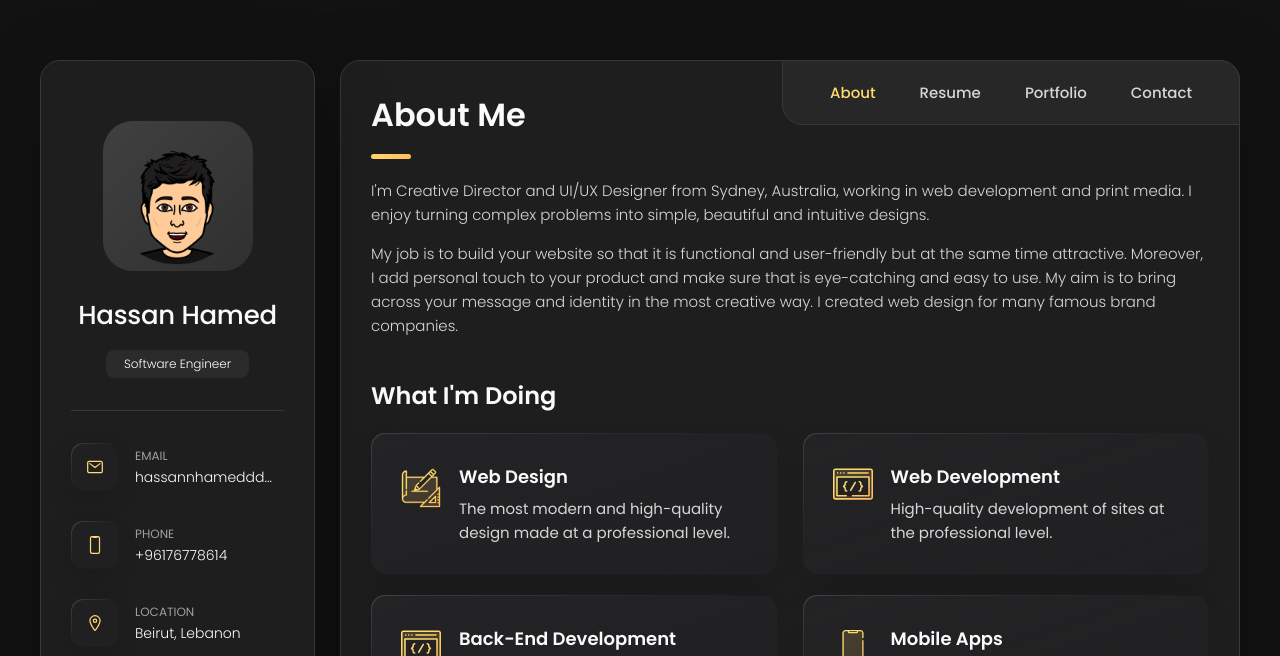
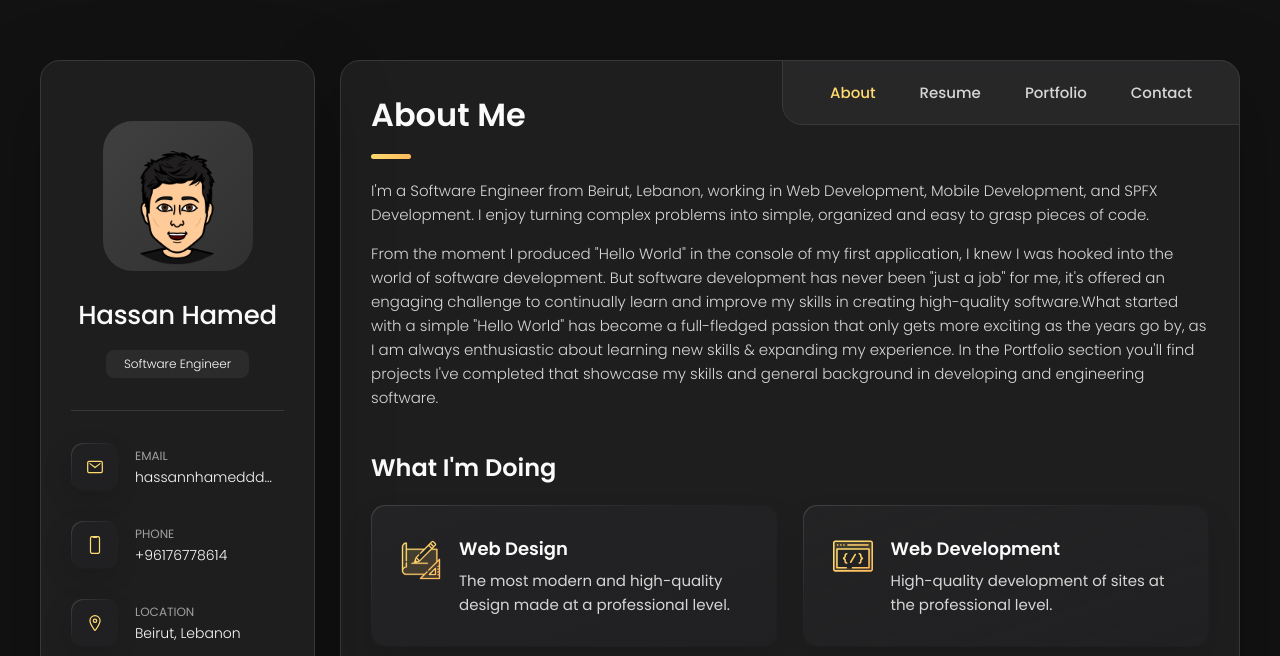
Before and after one commit to codeblog111/hmd, a plain HTML site: page index.html in a window 1280 px wide. Shown: the top 656 px of the page. Drawn offline with nearby package versions, Linux system fonts and the light colour scheme.

Commit message:
updated about me section text

```diff
--- a/index.html
+++ b/index.html
@@ -211,17 +211,20 @@
 
         <section class="about-text">
           <p>
-            I'm Creative Director and UI/UX Designer from Sydney, Australia, working in web development and print media.
-            I enjoy
-            turning complex problems into simple, beautiful and intuitive designs.
+            I'm a Software Engineer from Beirut, Lebanon, working in Web Development, Mobile Development,
+            and SPFX Development.
+
+            I enjoy turning complex problems into simple, organized and easy to grasp pieces of code.
           </p>
 
           <p>
-            My job is to build your website so that it is functional and user-friendly but at the same time attractive.
-            Moreover, I
-            add personal touch to your product and make sure that is eye-catching and easy to use. My aim is to bring
-            across your
-            message and identity in the most creative way. I created web design for many famous brand companies.
+            From the moment I produced "Hello World" in the console of my first application, I knew I was hooked
+            into the world of software development. But software development has never been "just a job" for me,
+            it's offered an engaging challenge to continually learn and improve my skills in creating high-quality
+            software.What started with a simple "Hello World" has become a full-fledged passion that only gets more
+            exciting as the years go by, as I am always enthusiastic about learning new skills & expanding my
+            experience. In the Portfolio section you'll find projects I've completed that showcase my skills and
+            general background in developing and engineering software.
           </p>
         </section>
 
```
